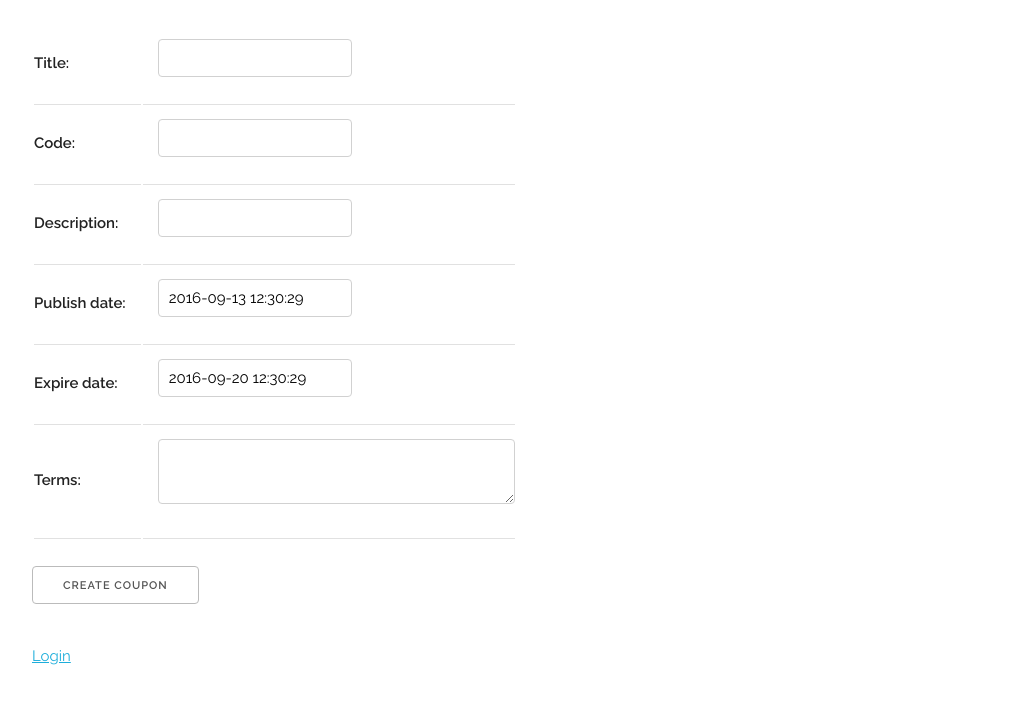
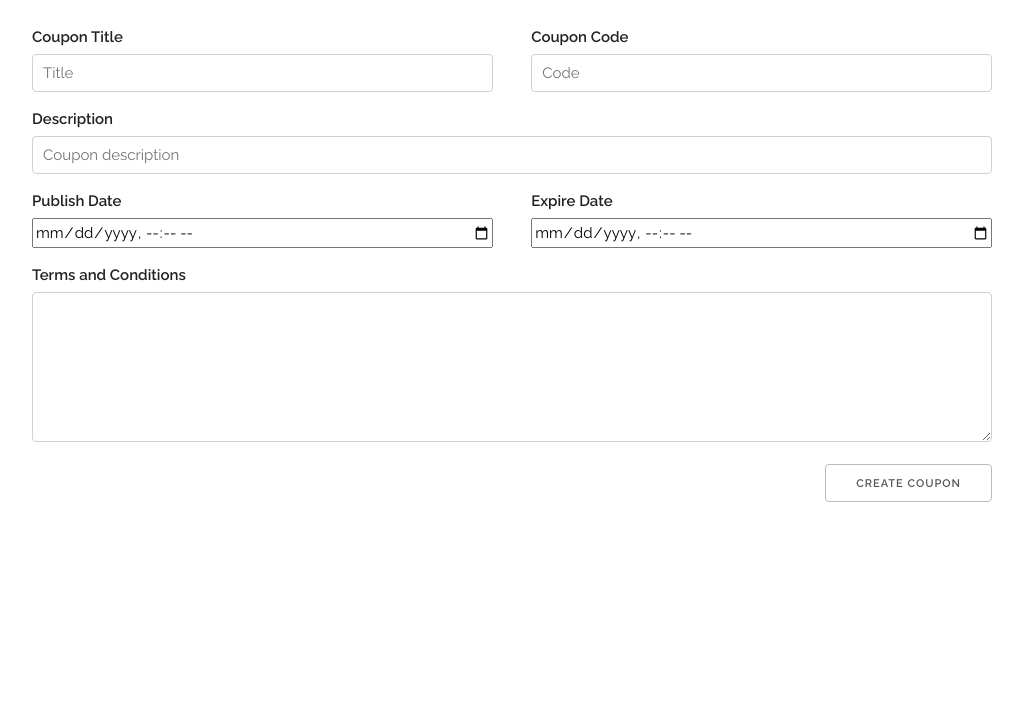
Before and after one commit to diasclive/WSG-Coupons, a Django app: page /coupons/create/ in a window 1280 px wide. Shown: the part 87-800 px from the top of the page, without its empty margins (128-1151 px from the left). Run offline with Django 3.2, Linux system fonts and the light colour scheme.

Commit message:
created template for coupon creation form

```diff
--- a/coupons/templates/coupons/create.html
+++ b/coupons/templates/coupons/create.html
@@ -1,12 +1,48 @@
 {% extends "base.html" %}
 {% block title %}create coupon{% endblock %}
-{% block head %}create coupon{% endblock %}
 {% block content %}
     <form method="post" action=".">{% csrf_token %}
-        <table border="0">
-            {{ form.as_table }}
-        </table>
-        <input type="submit" value="create coupon" />
-    </form>
-    <a href="/">Login</a>
+{% csrf_token %}
+{{ form.non_field_errors }}
+  <div class="row">
+    <div class="six columns">
+      <label for="id_title">Coupon Title</label>
+      <input class="u-full-width" id="id_title" name="title" type="text" placeholder="Title" required>
+      {{ form.title.errors }}
+    </div>
+    <div class="six columns">
+      <label for="id_code">Coupon Code</label>
+      <input class="u-full-width" id="id_code" name="code" type="text" placeholder="Code" required>
+      {{ form.code.errors }}
+    </div>
+    </div>
+    <div class="row">
+    <div class="twelve columns">
+      <label for="id_description">Description</label>
+      <input class="u-full-width" id="id_description" name="description" type="text" placeholder="Coupon description" required>
+      {{ form.description.errors }}
+    </div>
+  </div>
+  <div class="row">
+    <div class="six columns">
+      <label for="id_publish_date">Publish Date</label>
+      <input class="u-full-width" id="id_publish_date" name="publish_date" type="datetime-local" required>
+      {{ form.publish_date.errors }}
+    </div>
+    <div class="six columns">
+      <label for="id_expire_date">Expire Date</label>
+      <input class="u-full-width" id="id_expire_date" name="expire_date" type="datetime-local" required>
+      {{ form.expire_date.errors }}
+    </div>
+  </div>
+  <div class="row">
+    <div class="tewelve columns">
+      <label for="id_terms">Terms and Conditions</label>
+      <textarea cols="50" rows="5" class="u-full-width" id="id_terms" name="terms" type="text" placeholder="Terms and Conditions" required style="margin-top: 0px; margin-bottom: 15px; height: 150px; width: 960px">
+      {{ form.terms.errors }}
+      </textarea>
+    </div>
+    </div>
+  <input class="u-pull-right" type="submit" value="Create Coupon" />
+</form>
 {% endblock %}
```
